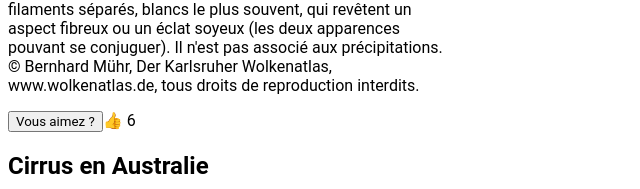
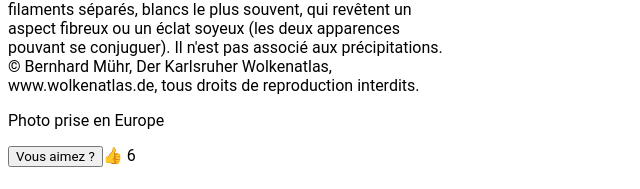
Before and after one commit to GameandDario/snapcloud, an Angular app in the folder snapcloud/: page / in a window 1280 px wide. Shown: the part 531-720 px from the top of the page, without its empty margins (0-640 px from the left). Built offline with nearby package versions, Linux system fonts and the light colour scheme.

Commit message:
add *ngIf condition on location prop

```diff
--- a/snapcloud/src/app/app.component.ts
+++ b/snapcloud/src/app/app.component.ts
@@ -21,6 +21,7 @@ export class AppComponent implements OnInit {
       imgUrl:
         'https://cdn.futura-sciences.com/buildsv6/images/mediumoriginal/7/2/c/72cf661c7f_50078048_bwo12339.jpg',
       snaps: 6,
+      location: 'Europe',
     };
     this.my2Cloud = {
       title: 'Cirrus en Australie',
--- a/snapcloud/src/app/cloud-snap/cloud-snap.component.html
+++ b/snapcloud/src/app/cloud-snap/cloud-snap.component.html
@@ -3,6 +3,9 @@
   <p>Mis en ligne le {{ cloudSnap.createdDate }}</p>
   <img [src]="cloudSnap.imgUrl" [alt]="cloudSnap.title" />
   <p>{{ cloudSnap.description }}</p>
+  <p *ngIf="cloudSnap.location === 'Europe'">
+    Photo prise en {{ cloudSnap.location }}
+  </p>
 
   <p>
     <button (click)="onAddSnap()">{{ btnMsg }}</button>👍 {{ cloudSnap.snaps }}
```
